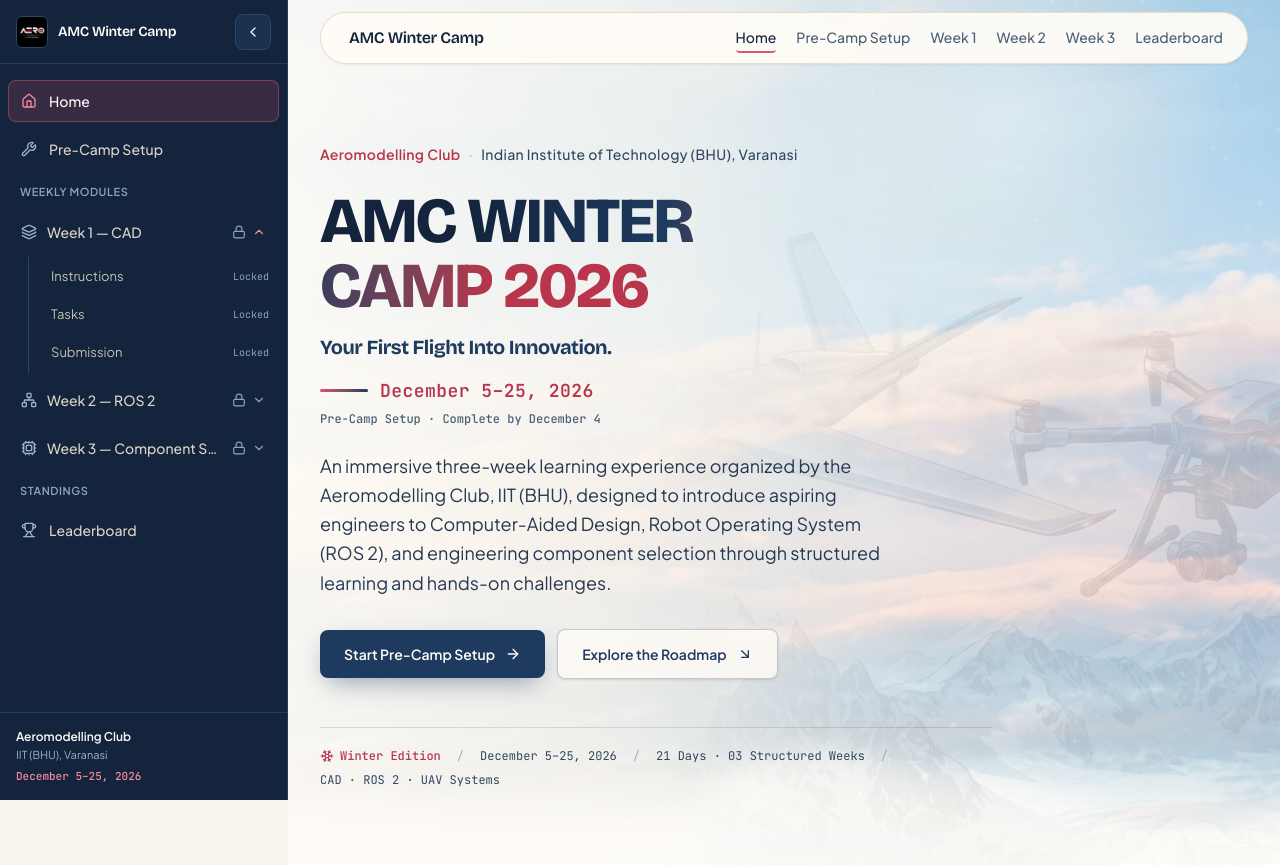
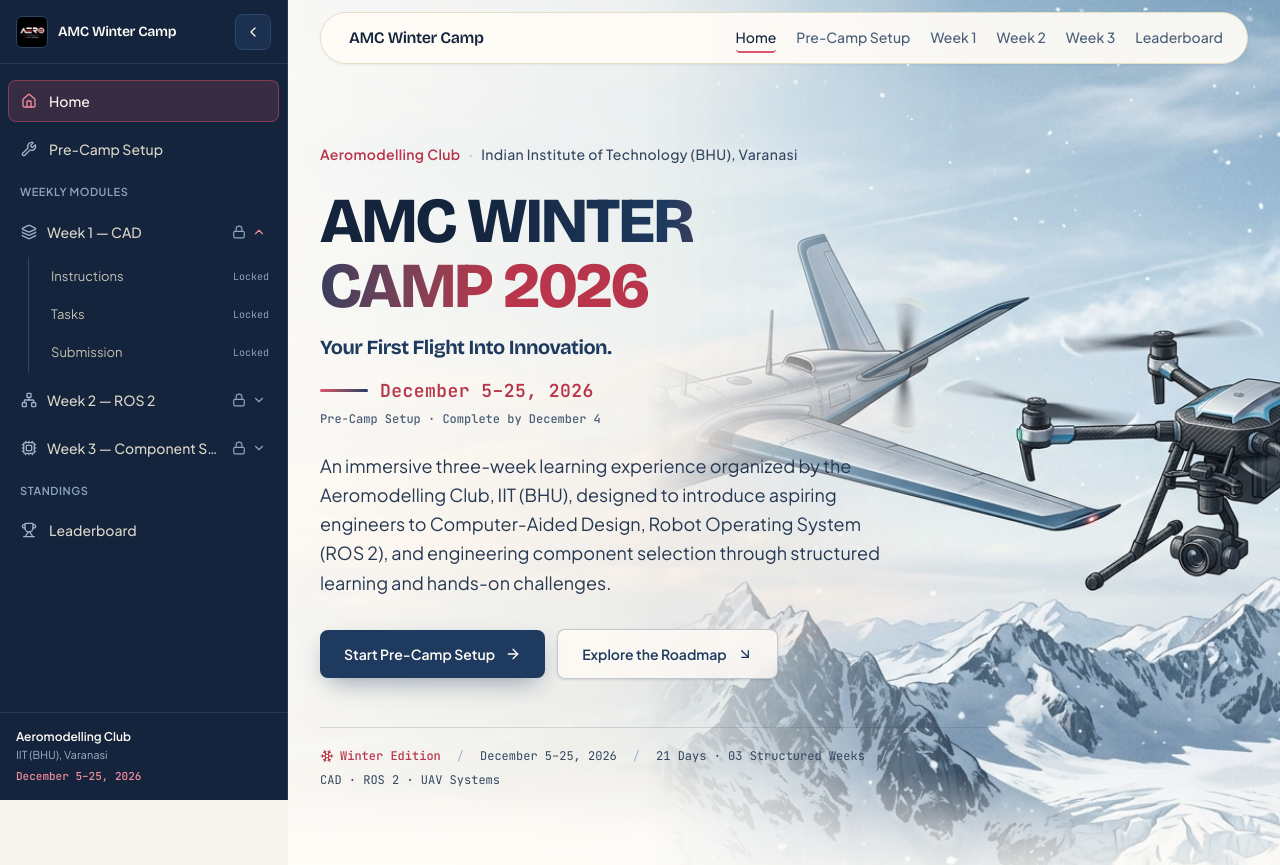
Before and after one commit to CSSIDDHARTH/AMC_winter_camp_website, a React (Vite) app: page / in a window 1280 px wide. Shown: the top 865 px of the page. Built offline with nearby package versions, Linux system fonts and the light colour scheme.

Commit message:
Make cinematic hero artwork immediately visible

```diff
--- a/src/components/HeroFlightAnimation.tsx
+++ b/src/components/HeroFlightAnimation.tsx
@@ -29,12 +29,11 @@ export function HeroFlightAnimation() {
           draggable={false}
           decoding="async"
           className="absolute inset-0 h-full w-full object-cover object-[55%_40%] saturate-[0.88] contrast-[1.02]"
-          initial={reducedMotion ? false : { opacity: 0, scale: 1.08 }}
+          initial={false}
           animate={
             reducedMotion
               ? undefined
               : {
-                  opacity: 1,
                   scale: [1.04, 1.095, 1.04],
                   x: [0, -18, 0],
                   y: [0, 7, 0],
```
